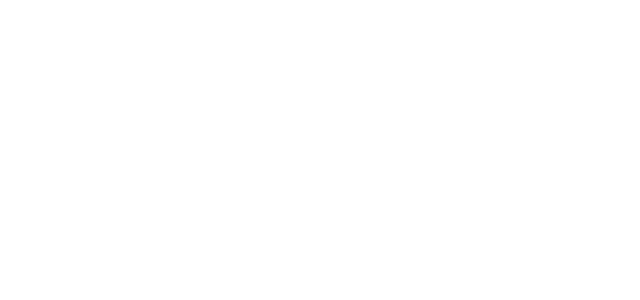
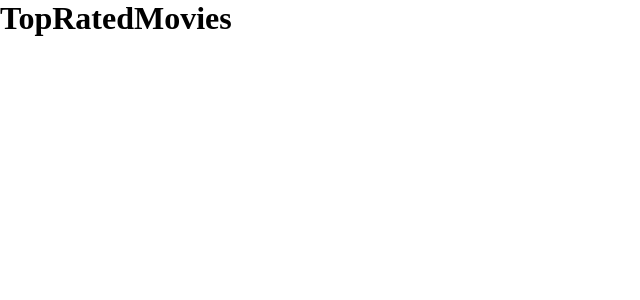
Before and after one commit to 1chary/movie-application, a React (Vite) app: page /topRatedMovies in a window 1280 px wide. Before the commit this address had no page. Shown: the top 300 px of the page, without its empty margins (0-640 px from the left). Built offline with nearby package versions, Linux system fonts and the light colour scheme.

Commit message:
Created components And Added Routes to different pages

```diff
--- a/src/App.jsx
+++ b/src/App.jsx
@@ -1,10 +1,17 @@
 import { Route,Routes} from "react-router-dom";
 import Home from "./components/Home";
+import UpcomingMovies from "./components/UpcomingMovies";
+import PopularMovies from "./components/PopularMovies";
+import TopRatedMovies from "./components/TopRatedMovies";
 import "./App.css"
 
 const App = () => (
   <Routes>
     <Route path = "/" element = {<Home />} />
+    <Route exact path = "/popularMovies" element = { <PopularMovies />} />
+    <Route exact path = "topRatedMovies" element = { <TopRatedMovies />} />
+    <Route exact path = "/upcomingMovies" element = {<UpcomingMovies />} />
+
   </Routes>
 )
 
--- a/src/components/Header/index.jsx
+++ b/src/components/Header/index.jsx
@@ -5,9 +5,10 @@ const Header = () => (
     <div className="header-container">
         <Link to = "/">MovieDb</Link>
         <div>
-            <Link to = "/popular">Popular</Link>
-            <Link to = "/upComing">Up Coming</Link>
-            <Link to = "/topRated">Top Rated</Link>
+            <Link to = "/popularMovies">Popular</Link>
+            <Link to = "/topRatedMovies">Top Rated</Link>
+            <Link to = "/upcomingMovies">Up Coming</Link>
+
         </div>
     </div>
 )
--- /dev/null
+++ b/src/components/PopularMovies/index.jsx
@@ -0,0 +1,7 @@
+const PopularMovies = () => (
+    <div>
+        <h1>PopularMovies</h1>
+    </div>
+)
+
+export default PopularMovies
--- /dev/null
+++ b/src/components/TopRatedMovies/index.jsx
@@ -0,0 +1,7 @@
+const TopRatedMovies = () => (
+    <div>
+        <h1>TopRatedMovies</h1>
+    </div>
+)
+
+export default TopRatedMovies
--- /dev/null
+++ b/src/components/UpcomingMovies/index.jsx
@@ -0,0 +1,7 @@
+const UpcomingMovies = () => (
+    <div>
+        <h1>upcoming movies page</h1>
+    </div>
+)
+
+export default UpcomingMovies
```
